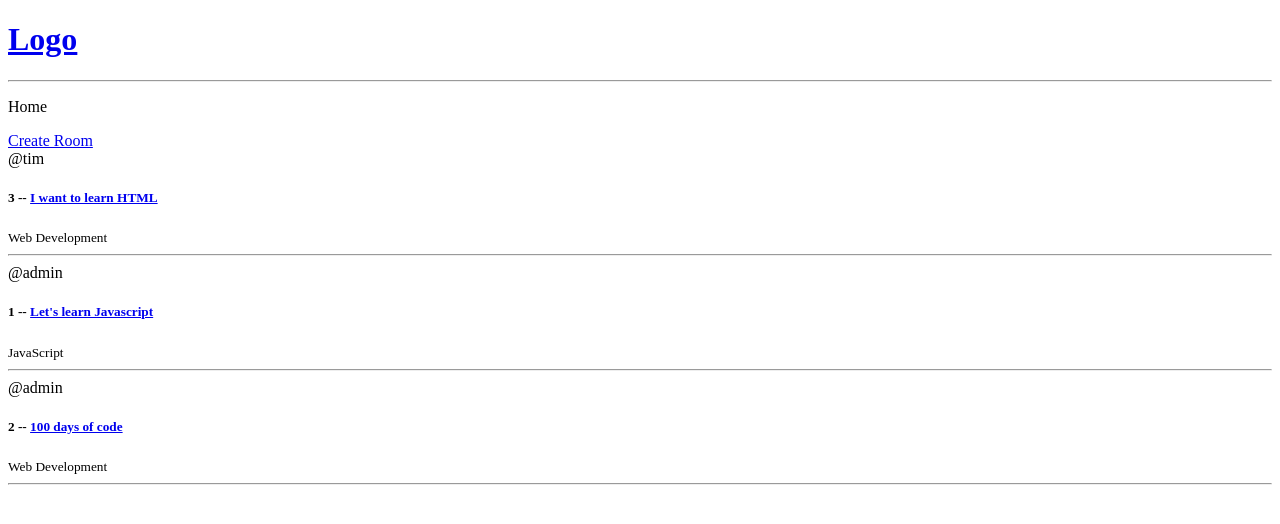
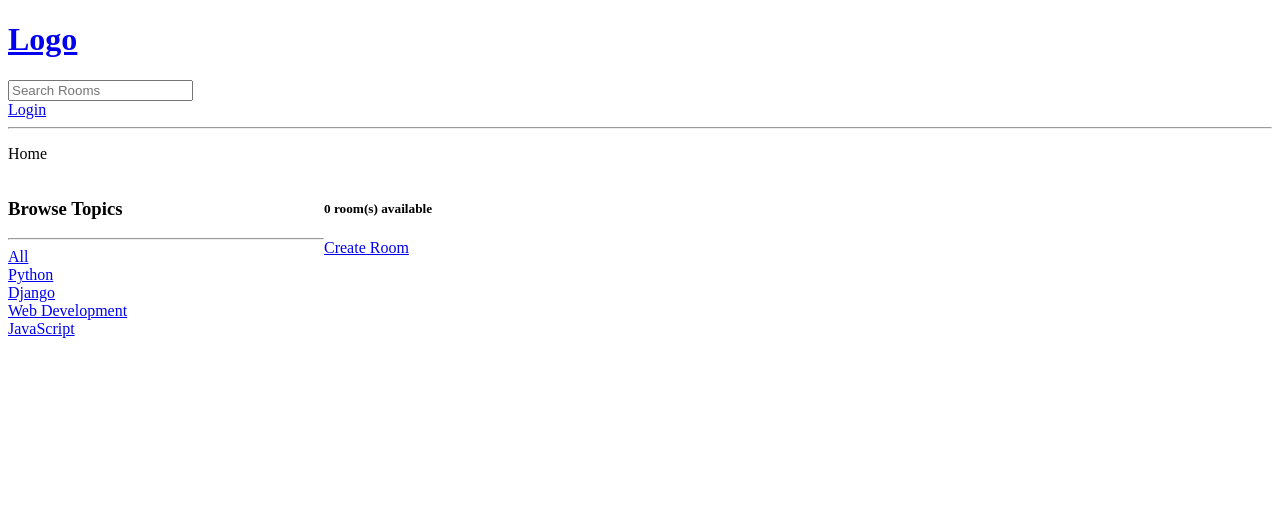
Before and after one commit to Snyrby/django_chat_app, a Django app: a page that uses templates/main.html in a window 1280 px wide. Shown: the top 524 px of the page. Run offline with Django 4.2, Linux system fonts and the light colour scheme; data comes from the database, SQL or seed files in the repository; both versions use the stored data as it was after the commit.

Commit message:
login page and finishing crud

```diff
--- a/base/templates/base/home.html
+++ b/base/templates/base/home.html
@@ -1,14 +1,39 @@
 {% extends 'main.html' %}
 
 {% block content %}
+
+<style>
+    .home-container {
+    display: grid;
+    grid-template-columns:  1fr 3fr;
+    }
+</style>
+
 <p>Home</p>
 
+
+<div class="home-container">
+    <div>
+        <h3>Browse Topics</h3>
+        <hr>
+        <div>
+            <a href="{% url 'home' %}">All</a>
+        </div>
+        {% for topic in topics %}
+        <div>
+            <a href="{% url 'home' %}?q={{topic.name}}">{{ topic.name }}</a>
+        </div>
+        {% endfor %}
+    </div>
+    <div>
+<!--        here deals with counts-->
+        <h5>{{room_count}} room(s) available </h5>
         <a href="{% url 'create-room' %}"> Create Room </a>
-
-<div class="container">
         <div class="row">
             {% for room in rooms %}
             <div class="column">
+                <a href="{% url 'update-room' room.id %}"> Edit </a>
+                <a href="{% url 'delete-room' room.id %}"> Delete </a>
                 <span> @{{ room.hosts.username }} </span>
     <!--            this is how you would dynamically map urls if the url if you change in the url file-->
                 <h5>{{room.id}} -- <a href="{% url 'rooms' room.id %}">{{room.name}}</a></h5>
@@ -18,4 +43,5 @@
             {% endfor %}
         </div>
     </div>
+</div>
 {% endblock content %}
--- a/base/urls.py
+++ b/base/urls.py
@@ -3,7 +3,11 @@ from . import views
 
 
 urlpatterns = [
+    path('/login/', views.loginPage, name='login'),
+
     path('', views.home_view, name='home'),
     path('rooms/<str:pk>/', views.room_view, name='rooms'),
     path('create-room/', views.create_room_view, name='create-room'),
+    path('update-room/<str:pk>/', views.update_room_view, name='update-room'),
+    path('delete-room/<str:pk>/', views.delete_room_view, name='delete-room'),
 ]
--- a/base/views.py
+++ b/base/views.py
@@ -1,14 +1,40 @@
 from django.shortcuts import render, redirect
-from django.http import HttpResponse
+from django.db.models import Q
+from django.contrib.auth.models import User
+from django.contrib.auth import authenticate, login, logout
 from .forms import RoomForm
-from .models import Room
+from .models import Room, Topic
+from django.contrib import messages
 
 # Create your views here.
 
 app_name = 'base'
+# don't name this login because it is a builtin function
+def loginPage(request):
+    if request.method == 'POST':
+        username = request.POST.get('username')
+        password = request.POST.get('password')
+        try:
+            user = User.objects.get(username=username)
+        except:
+            messages.error(request, 'User does not exist')
+        user = authenticate(request, username=username, password=password)
+        if user is not None:
+            login(request, user)
+            return redirect('home')
+    context = {}
+    return render(request, 'base/login_register.html', context)
 def home_view(request, *args, **kwargs): # *args, **kwargs
-    rooms = Room.objects.all()
-    context = {'rooms': rooms}
+    # This is how to search for something in the database with a search bar etc.
+    q = request.GET.get('q') if request.GET.get('q') != None else ''
+    rooms = Room.objects.filter(
+        Q(topic__name__icontains=q) |
+        Q(name__icontains=q) |
+        Q(description__icontains=q)
+    )
+    room_count = rooms.count()
+    topics = Topic.objects.all()
+    context = {'rooms': rooms, 'topics': topics, 'room_count': room_count}
     return render(request, 'base/home.html', context)
 
 
@@ -30,3 +56,22 @@ def create_room_view(request):
 
     context = {'form': form}
     return render(request, 'base/room_form.html', context)
+
+def update_room_view(request, pk):
+    room = Room.objects.get(id=pk)
+    form = RoomForm(instance=room)
+    if request.method == 'POST':
+        form = RoomForm(request.POST, instance=room)
+        if form.is_valid():
+            form.save()
+            return redirect('home')
+
+    context = {'form': form}
+    return render(request, 'base/room_form.html', context)
+
+def delete_room_view(request, pk):
+    room = Room.objects.get(id=pk)
+    if request.method == 'POST':
+        room.delete()
+        return redirect('home')
+    return render(request, 'base/delete.html', {'obj': room})
--- a/manage.py
+++ b/manage.py
@@ -3,6 +3,10 @@
 import os
 import sys
 
+# create home page
+# crud
+# search bar
+# create with user authentication
 
 def main():
     """Run administrative tasks."""
--- a/templates/main.html
+++ b/templates/main.html
@@ -6,10 +6,19 @@
     <meta name="viewport" content="width=device-width, initial-scale=1">
 </head>
 <body>
-{% include 'navbar.html' %}
-{% block content %}
+    {% include 'navbar.html' %}
+    {% if messages %}
+    <ul class="messages">
+        {% for message in messages %}
+        <li>
+            {{ message }}
+        </li>
+        {% endfor %}
+    </ul>
+    {% endif %}
+    {% block content %}
 
-{% endblock %}
+    {% endblock %}
 
 </body>
 </html>
--- a/templates/navbar.html
+++ b/templates/navbar.html
@@ -2,4 +2,9 @@
   <h1>Logo</h1>
 </a>
 
+<form method="GET" action="{% url 'home' %}">
+    <input type="text" name="q" placeholder="Search Rooms"/>
+</form>
+<a href="{% url 'login' %}">Login</a>
+
 <hr>
```
Also changed, not shown: base/templates/base/delete.html (added, +13 -0 lines), base/templates/base/login_register.html (added, +17 -0 lines), db.sqlite3. Lines whose indentation alone changed are shown as unchanged.
